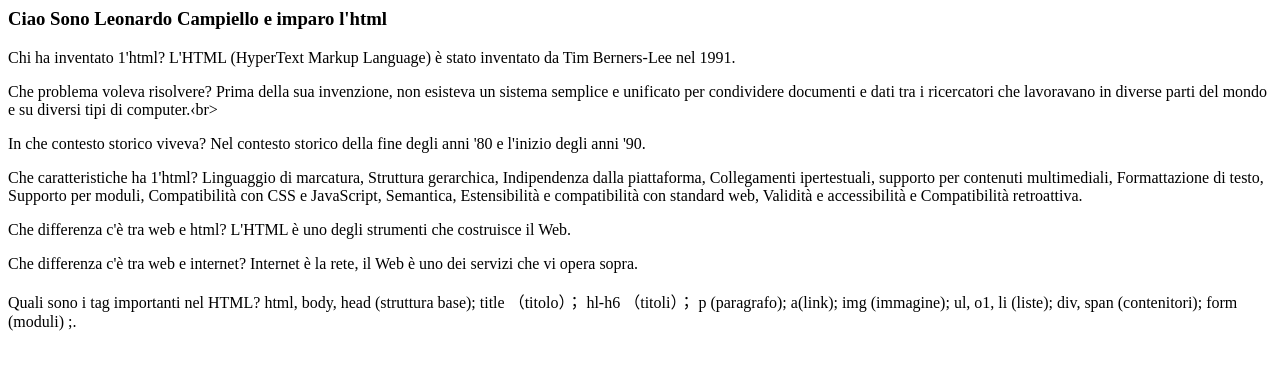
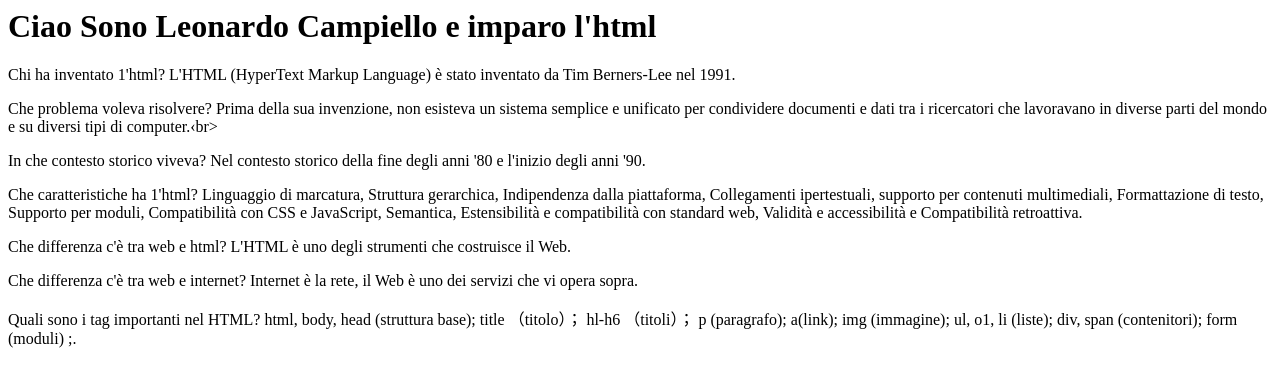
Before and after one commit to Leocanrdo/informatica, a plain HTML site: page primapagina.html in a window 1280 px wide. Drawn offline with Linux system fonts and the light colour scheme.

Commit message:
Update primapagina.html

```diff
--- a/primapagina.html
+++ b/primapagina.html
@@ -7,7 +7,7 @@
 
 	<body >
 
-		<h3>Ciao Sono Leonardo Campiello e imparo l'html</h3>
+		<h1>Ciao Sono Leonardo Campiello e imparo l'html</h1>
 
 		<p>
 
```
